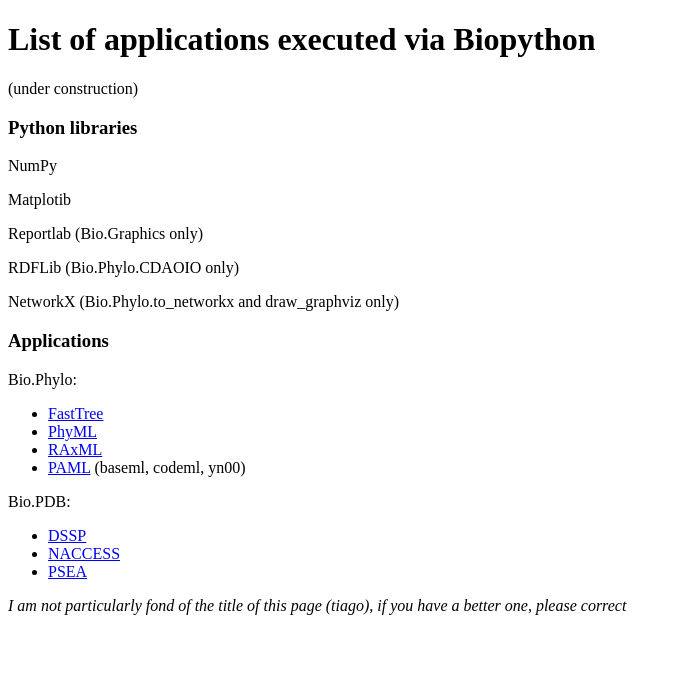
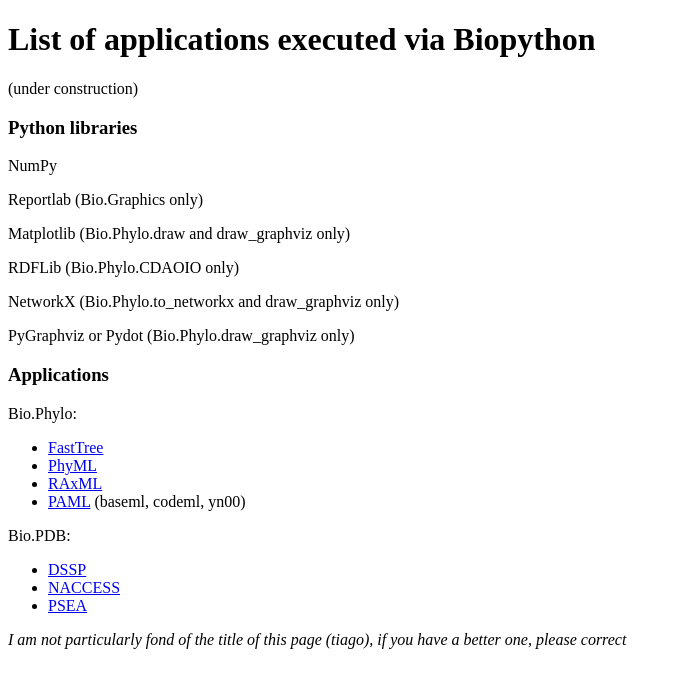
Before and after one commit to biopython/biopython.github.io, a Jekyll site: the page built from wiki/List_of_applications_executed_via_Biopython.md, in a window 1280 px wide. Shown: the top 688 px of the page, without its empty margins (0-682 px from the left). Built offline with Jekyll 4.4.1, drawn with Linux system fonts in a browser that asks for light colours.

Commit message:
/* Python libraries */ added pygraphviz/pydot; looks like matplotlib is Phylo-specific, too

```diff
--- a/wiki/List_of_applications_executed_via_Biopython.md
+++ b/wiki/List_of_applications_executed_via_Biopython.md
@@ -10,13 +10,15 @@ layout: wiki
 
 NumPy
 
-Matplotib
+Reportlab (Bio.Graphics only)
 
-Reportlab (Bio.Graphics only)
+Matplotlib (Bio.Phylo.draw and draw\_graphviz only)
 
 RDFLib (Bio.Phylo.CDAOIO only)
 
 NetworkX (Bio.Phylo.to\_networkx and draw\_graphviz only)
+
+PyGraphviz or Pydot (Bio.Phylo.draw\_graphviz only)
 
 ### Applications
 
```
Also changed, not shown: 1 other file.
